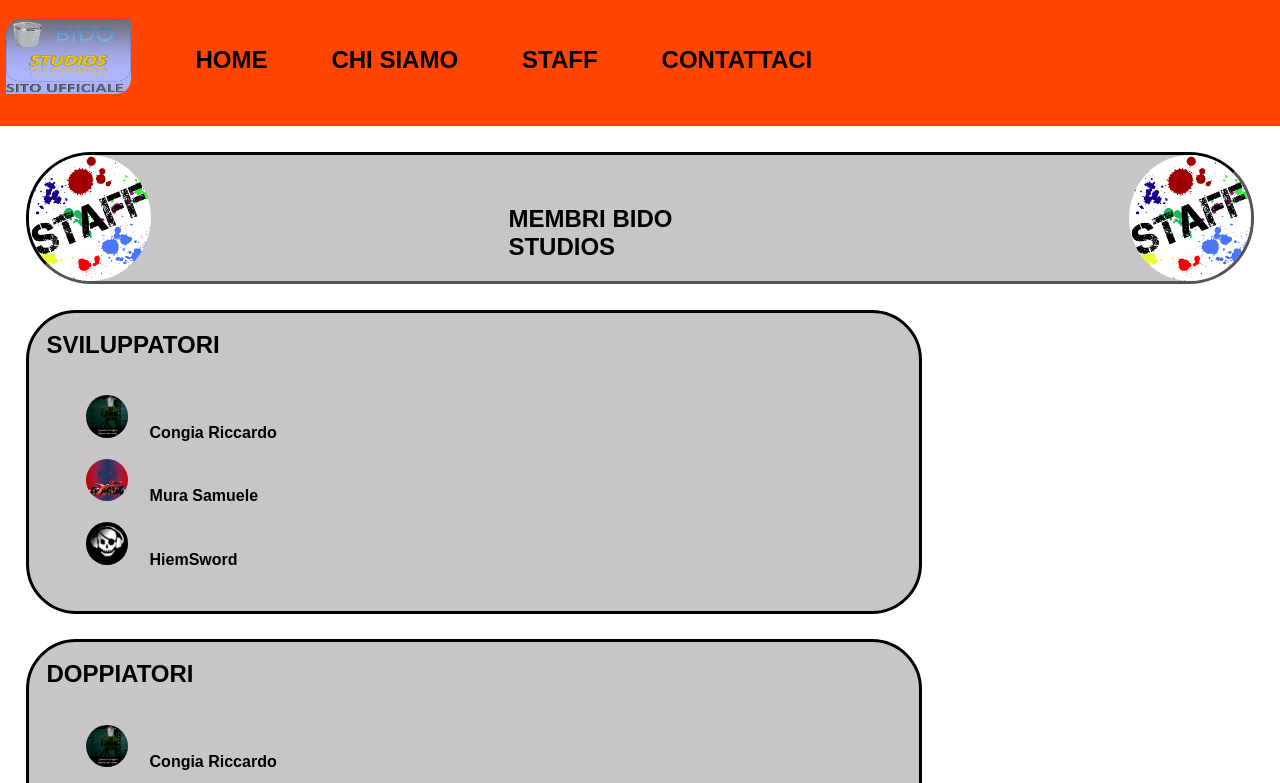
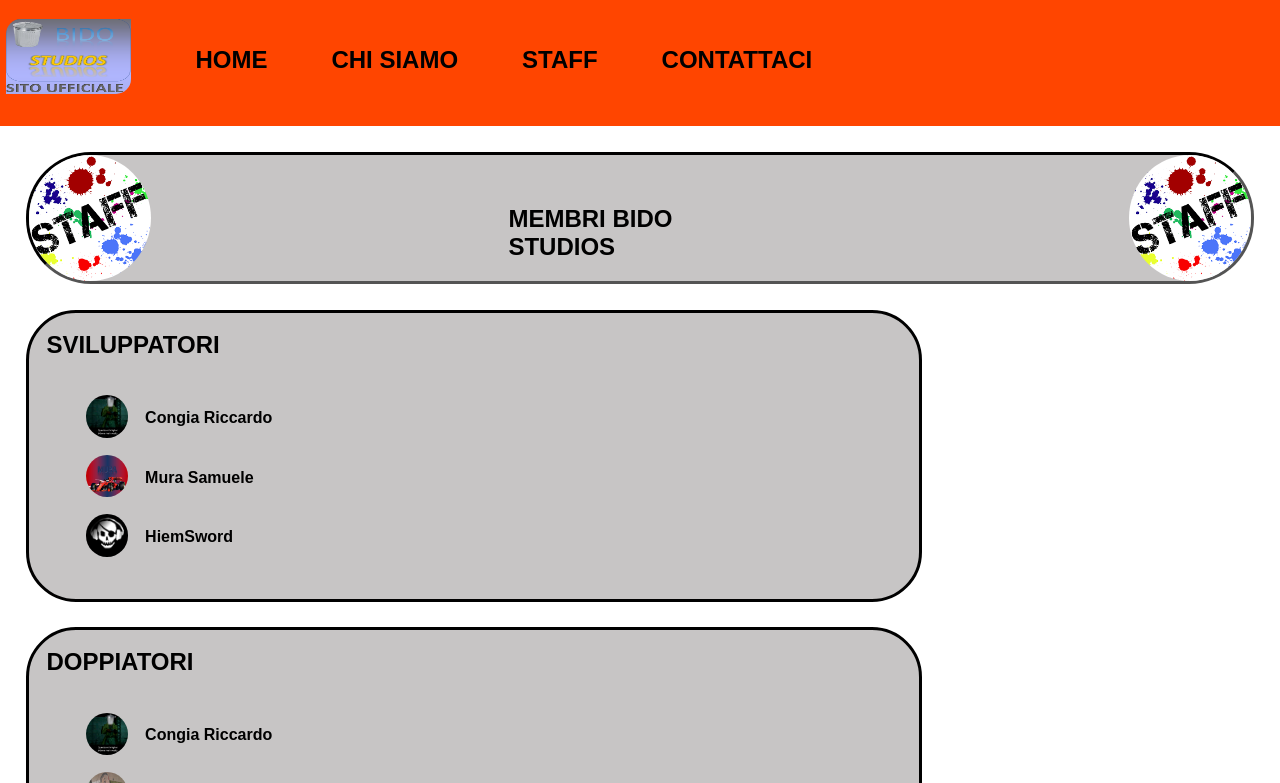
Before and after one commit to Bido-Studios/bido-inc, a plain HTML site: page staff.html in a window 1280 px wide. Shown: the top 783 px of the page. Drawn offline with Linux system fonts and the light colour scheme.

Commit message:
Update staff.css

```diff
--- a/styles/staff.css
+++ b/styles/staff.css
@@ -79,11 +79,13 @@ img.logo{
     }
 
     .sviluppatori ul li, .doppiatori ul li{
+        display: flex;
         list-style: none;
     }
 
     .sviluppatori span, .doppiatori span{
         margin-left: 2%;
+        margin-top: 3.6%;
     }
 
     .sviluppatori span:hover, .doppiatori span:hover{
```
